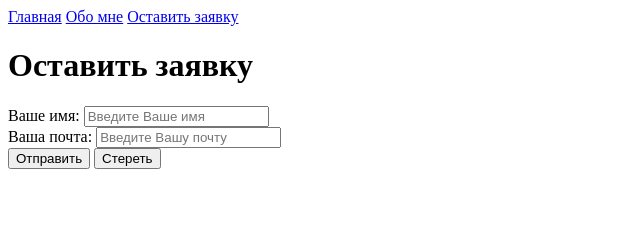
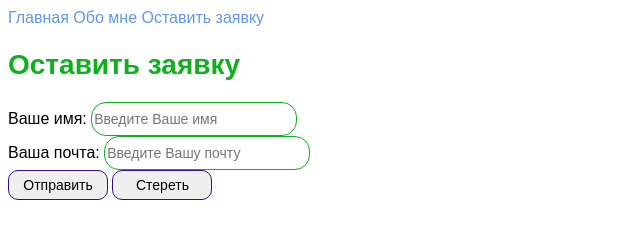
Before and after one commit to Proninlek/HTML, a plain HTML site: page ticket.html in a window 1280 px wide. Shown: the whole page, without its empty margins (0-640 px from the left). Drawn offline with Linux system fonts and the light colour scheme.

Commit message:
Homework 2

```diff
--- /dev/null
+++ b/style.css
@@ -0,0 +1,60 @@
+body {
+    font-family: sans-serif;
+}
+
+a {
+    text-decoration: none;
+}
+
+.menu_links {
+    color: cornflowerblue;
+    font-size: 16px;
+    line-height: 20px;
+}
+
+.title {
+    color: #0db11d;
+    font-size: 28px;
+    line-height: 36px;
+    font-weight: bold;
+}
+
+.text {
+    color: #692ae9;
+    font-style: normal;
+    font-weight: 300;
+    font-size: 18px;
+    line-height: 30px;
+}
+
+.h2 {
+    color: blue;
+    font-style: italic;
+    font-weight: 700;
+    font-size: 36px;
+    line-height: 80px;
+}
+
+.image {
+    border-radius: 10px;
+    width: 100px;
+    height: 100px;
+}
+
+.form .imput {
+    width: 200px;
+    height: 30px;
+    outline: none;
+    border: 1px solid #0db11d;
+    border-radius: 15px;
+    font-size: 14px;
+    line-height: 30px;
+}
+
+.btn {
+    width: 100px;
+    height: 30px;
+    border: 1px solid #340d82;
+    border-radius: 10px;
+    font-size: 14px;
+}
--- a/ticket.html
+++ b/ticket.html
@@ -5,18 +5,19 @@
     <meta charset="UTF-8">
     <meta name="viewport" content="width=device-width, initial-scale=1.0">
     <title>Document</title>
+    <link rel="stylesheet" href="style.css">
 </head>
 
 <body>
-    <a href="index.html">Главная</a>
-    <a href="info/about.html">Обо мне</a>
-    <a href="ticket.html">Оставить заявку</a>
-    <h1>Оставить заявку</h1>
-    <form action="#" method="post">
-        <span>Ваше имя: </span><input placeholder="Введите Ваше имя" type="text" name="name" id="name"><br>
-        <span>Ваша почта: </span><input placeholder="Введите Вашу почту" type="text" name="email" id="email"><br>
-        <button type="submit">Отправить</button>
-        <button type="reset">Стереть</button>
+    <a class="menu_links" href="index.html">Главная</a>
+    <a class="menu_links" href="info/about.html">Обо мне</a>
+    <a class="menu_links" href="ticket.html">Оставить заявку</a>
+    <h1 class="title">Оставить заявку</h1>
+    <form class="form" action="#" method="post">
+        <span>Ваше имя: </span><input class="imput" placeholder="Введите Ваше имя" type="text" name="name" id="name"><br>
+        <span>Ваша почта: </span><input class="imput" placeholder="Введите Вашу почту" type="text" name="email" id="email"><br>
+        <button class="btn" type="submit">Отправить</button>
+        <button class="btn" type="reset">Стереть</button>
     </form>
 
 </body>
```
Also changed, not shown: index.html (+10 -9 lines), info/about.html (+7 -6 lines).
